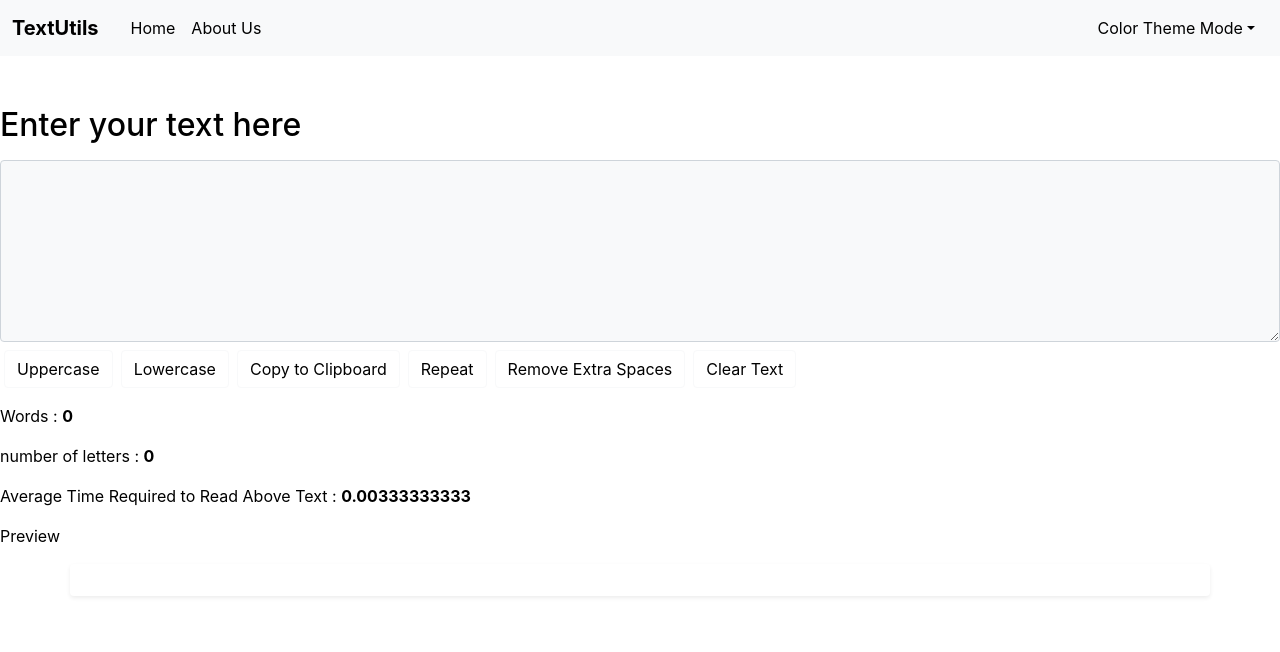
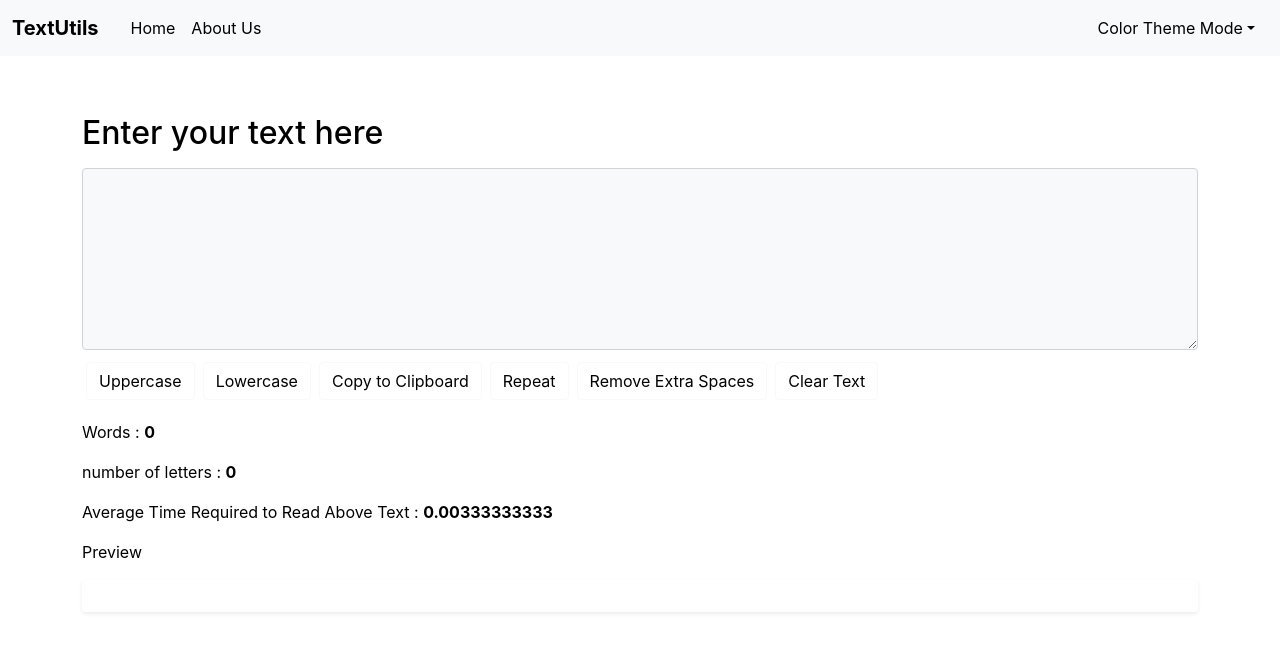
Before and after one commit to BE-Nishi/textutils, a React (Create React App) app: page / in a window 1280 px wide. Shown: the top 652 px of the page. Built offline with nearby package versions, Linux system fonts and the light colour scheme.

Commit message:
Update Textform.js

```diff
--- a/src/Component/Textform.js
+++ b/src/Component/Textform.js
@@ -73,6 +73,7 @@ export default function Textform(props) {
 
   return (
     <>
+     <div className="container my-2">
       <h2
         className={`text-${
           props.mode === "light" ||
@@ -98,7 +99,7 @@ export default function Textform(props) {
 
         <button
           type="button"
-          className={`btn btn-outline-${props.mode} mx-1 text-${
+          className={`btn btn-outline-${props.mode} m-1 text-${
             props.mode === "dark" ||
             props.mode === "secondary" ||
             props.mode === "danger"
@@ -111,7 +112,7 @@ export default function Textform(props) {
         </button>
         <button
           type="button"
-          className={`btn btn-outline-${props.mode} mx-1 text-${
+          className={`btn btn-outline-${props.mode} m-1  text-${
             props.mode === "dark" ||
             props.mode === "secondary" ||
             props.mode === "danger"
@@ -124,7 +125,7 @@ export default function Textform(props) {
         </button>
         <button
           type="button"
-          className={`btn btn-outline-${props.mode} mx-1 text-${
+          className={`btn btn-outline-${props.mode} m-1 text-${
             props.mode === "dark" ||
             props.mode === "secondary" ||
             props.mode === "danger"
@@ -150,7 +151,7 @@ export default function Textform(props) {
         </button>
         <button
           type="button"
-          className={`btn btn-outline-${props.mode} mx-1 text-${
+          className={`btn btn-outline-${props.mode} m-1 text-${
             props.mode === "dark" ||
             props.mode === "secondary" ||
             props.mode === "danger"
@@ -162,7 +163,7 @@ export default function Textform(props) {
         </button>
         <button
           type="button"
-          className={`btn btn-outline-${props.mode} mx-1 text-${
+          className={`btn btn-outline-${props.mode} m-1 text-${
             props.mode === "dark" ||
             props.mode === "secondary" ||
             props.mode === "danger"
@@ -211,11 +212,15 @@ export default function Textform(props) {
         }`}>
             Preview
             </p>
-      <div className={`container shadow-sm p-3 mb-5 bg-body rounded bg-${props.mode} text-${
-            props.mode === "light" ? "black" : "white"
-          }`}>
+      <div className={`container shadow-sm p-3 mb-5 bg-body rounded text-${
+          props.mode
+            ? "black"
+            : "white"
+        }`}>
         {text}
       </div>
+    </div>
     </>
+
   );
 }
```
